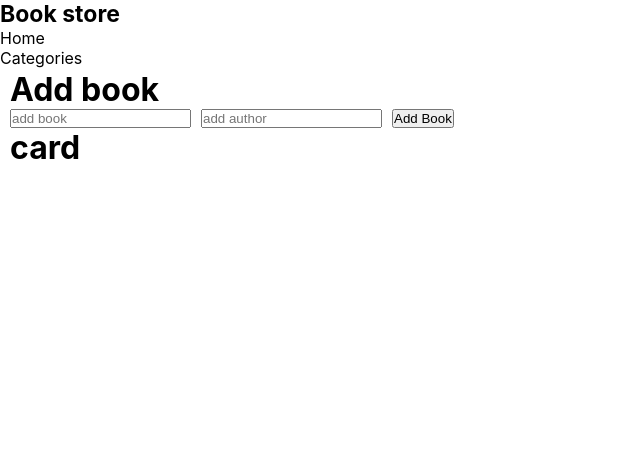
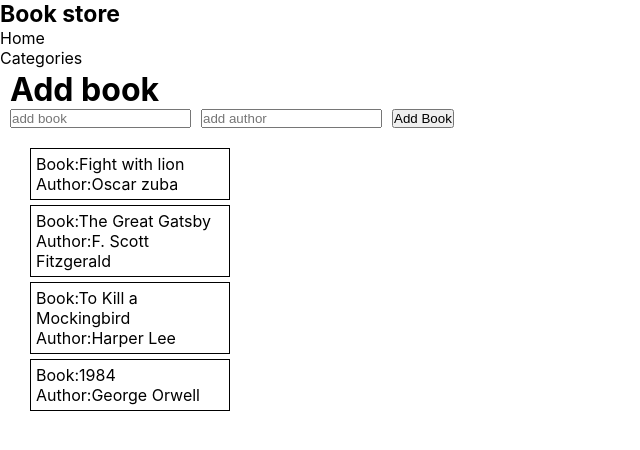
Before and after one commit to byiringiroscar/Book-store-with-React, a React (Create React App) app: page / in a window 1280 px wide. Shown: the top 450 px of the page, without its empty margins (0-640 px from the left). Built offline with nearby package versions, Linux system fonts and the light colour scheme.

Commit message:
Add data functionality

```diff
--- a/package.json
+++ b/package.json
@@ -8,6 +8,7 @@
     "@testing-library/user-event": "^13.5.0",
     "localforage": "^1.10.0",
     "match-sorter": "^6.3.1",
+    "prop-types": "^15.8.1",
     "react": "^18.2.0",
     "react-dom": "^18.2.0",
     "react-router-dom": "^6.10.0",
--- a/src/App.css
+++ b/src/App.css
@@ -6,6 +6,9 @@
 a{
   text-decoration: none;
 
+}
+ul{
+  list-style: none;
 }
 
 .container{
@@ -33,3 +36,15 @@ form{
   display: flex;
   gap: 10px;
 }
+.card-container{
+  display: flex;
+  flex-direction: column;
+  width: 100%;
+  padding: 20px;
+  gap: 5px;
+}
+.card{
+  padding: 5px;
+  border: 1px solid black;
+  width: 200px;
+}
--- a/src/components/home/card.js
+++ b/src/components/home/card.js
@@ -1,9 +1,46 @@
 import React from 'react';
+import PropTypes from 'prop-types';
 
-const CardContainer = () => (
-  <div className="card-container">
-    <h1>card</h1>
-  </div>
-);
+const CardContainer = (props) => {
+  const { bookList } = props;
+  return (
+    <div className="card-container">
+      {bookList.map((book) => (<Card book={book} key={book.title} />))}
+    </div>
+  );
+};
 
+const Card = (props) => {
+  const { book } = props;
+  return (
+    <div className="card">
+      <ul>
+        <li>
+          Book:
+          {book.title}
+        </li>
+        <li>
+          Author:
+          {book.author}
+        </li>
+      </ul>
+    </div>
+  );
+};
+
+CardContainer.propTypes = {
+  bookList: PropTypes.arrayOf(
+    PropTypes.shape({
+      title: PropTypes.string.isRequired,
+      author: PropTypes.string.isRequired,
+    }),
+  ).isRequired,
+};
+
+Card.propTypes = {
+  book: PropTypes.shape({
+    title: PropTypes.string.isRequired,
+    author: PropTypes.string.isRequired,
+  }).isRequired,
+};
 export default CardContainer;
--- a/src/components/home/form.js
+++ b/src/components/home/form.js
@@ -1,11 +1,25 @@
-import React from 'react';
+import React, { useState } from 'react';
+import PropTypes from 'prop-types';
 
-const FormBook = () => (
-  <form>
-    <input type="text" placeholder="add book" />
-    <input type="text" placeholder="add author" />
-    <button type="button">Add Book</button>
-  </form>
-);
+const FormBook = ({ addBook }) => {
+  const [title, setTitle] = useState('');
+  const [author, setAuthor] = useState('');
+  const handleSubmit = (event) => {
+    event.preventDefault();
+    addBook(title, author);
+    setTitle('');
+    setAuthor('');
+  };
+  return (
+    <form onSubmit={handleSubmit}>
+      <input type="text" placeholder="add book" value={title} onChange={(e) => setTitle(e.target.value)} />
+      <input type="text" placeholder="add author" value={author} onChange={(e) => setAuthor(e.target.value)} />
+      <button type="submit">Add Book</button>
+    </form>
+  );
+};
+FormBook.propTypes = {
+  addBook: PropTypes.func.isRequired,
+};
 
 export default FormBook;
--- a/src/components/home/home.js
+++ b/src/components/home/home.js
@@ -1,13 +1,25 @@
-import React from 'react';
+import React, { useState } from 'react';
 import FormBook from './form';
 import CardContainer from './card';
 
-const Home = () => (
-  <main>
-    <h1>Add book</h1>
-    <FormBook />
-    <CardContainer />
-  </main>
-);
+const Home = () => {
+  const [bookList, setBookList] = useState([
+    { title: 'Fight with lion', author: 'Oscar zuba' },
+    { title: 'The Great Gatsby', author: 'F. Scott Fitzgerald' },
+    { title: 'To Kill a Mockingbird', author: 'Harper Lee' },
+    { title: '1984', author: 'George Orwell' },
+  ]);
+  const addBook = (title, author) => {
+    const newBookList = [...bookList, { title, author }];
+    setBookList(newBookList);
+  };
+  return (
+    <main>
+      <h1>Add book</h1>
+      <FormBook addBook={addBook} />
+      <CardContainer bookList={bookList} />
+    </main>
+  );
+};
 
 export default Home;
```
Also changed, not shown: 1 other file (tests, documents, lock files or other folders).
